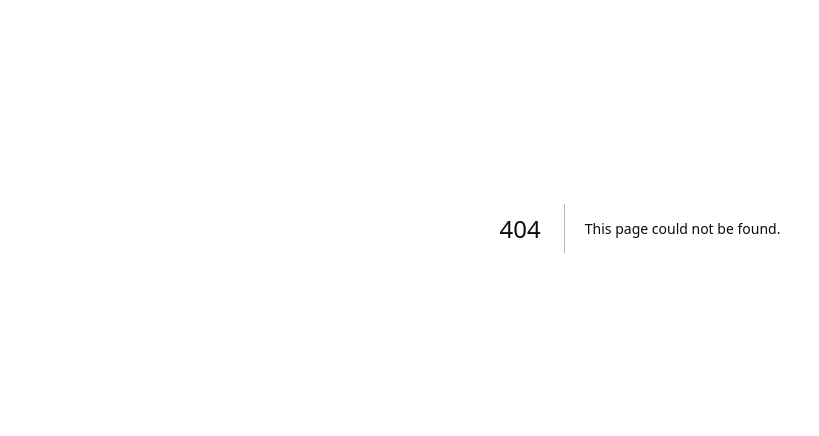
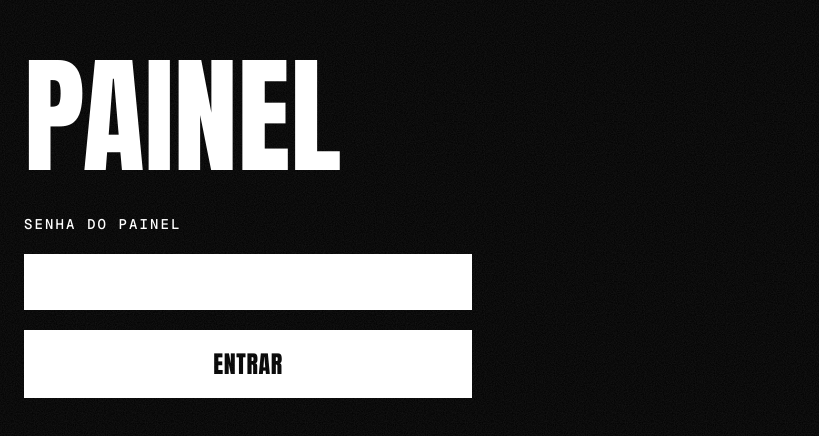
Before and after one commit to ObarbosaDev/LandingPage-DarkWear, a Next.js app: page /admin/login in a window 1280 px wide. Before the commit this address had no page. Shown: the part 172-608 px from the top of the page, without its empty margins (0-819 px from the left). Built offline with nearby package versions, Linux system fonts and the light colour scheme.

Commit message:
feat: adiciona a tela de login do painel

```diff
--- /dev/null
+++ b/src/app/admin/layout.tsx
@@ -0,0 +1,11 @@
+import type { Metadata } from "next";
+
+// O painel nunca deve aparecer em buscadores.
+export const metadata: Metadata = {
+  title: { default: "Painel", template: "%s · Painel DarkWear" },
+  robots: { index: false, follow: false },
+};
+
+export default function AdminLayout({ children }: { children: React.ReactNode }) {
+  return <div className="min-h-screen bg-background text-foreground">{children}</div>;
+}
--- /dev/null
+++ b/src/app/admin/login/LoginForm.tsx
@@ -0,0 +1,37 @@
+"use client";
+
+import { useActionState } from "react";
+import { loginAction, type FormState } from "@/app/admin/actions";
+
+export function LoginForm() {
+  const [state, action, pending] = useActionState<FormState, FormData>(loginAction, {});
+
+  return (
+    <form action={action} className="flex w-full max-w-md flex-col gap-5">
+      <label htmlFor="senha" className="font-mono text-sm uppercase tracking-[0.15em]">
+        Senha do painel
+      </label>
+      <input
+        id="senha"
+        name="senha"
+        type="password"
+        required
+        autoComplete="current-password"
+        autoFocus
+        className="w-full border-2 border-foreground bg-transparent px-4 py-3 text-lg font-medium text-foreground outline-none focus:bg-foreground focus:text-background"
+      />
+      {state.error ? (
+        <p role="alert" className="border-2 border-foreground p-3 text-lg font-bold">
+          {state.error}
+        </p>
+      ) : null}
+      <button
+        type="submit"
+        disabled={pending}
+        className="border-2 border-foreground bg-foreground px-8 py-4 font-[family-name:var(--font-display)] text-2xl uppercase tracking-wide text-background transition-colors hover:bg-transparent hover:text-foreground disabled:cursor-wait"
+      >
+        {pending ? "Entrando…" : "Entrar"}
+      </button>
+    </form>
+  );
+}
--- /dev/null
+++ b/src/app/admin/login/page.tsx
@@ -0,0 +1,15 @@
+import type { Metadata } from "next";
+import { LoginForm } from "./LoginForm";
+
+export const metadata: Metadata = { title: "Entrar" };
+
+export default function LoginPage() {
+  return (
+    <main className="mx-auto flex min-h-screen max-w-7xl flex-col justify-center gap-10 px-6 py-16">
+      <h1 className="font-[family-name:var(--font-display)] text-[clamp(3.5rem,10vw,9rem)] uppercase leading-[0.9]">
+        Painel
+      </h1>
+      <LoginForm />
+    </main>
+  );
+}
```
